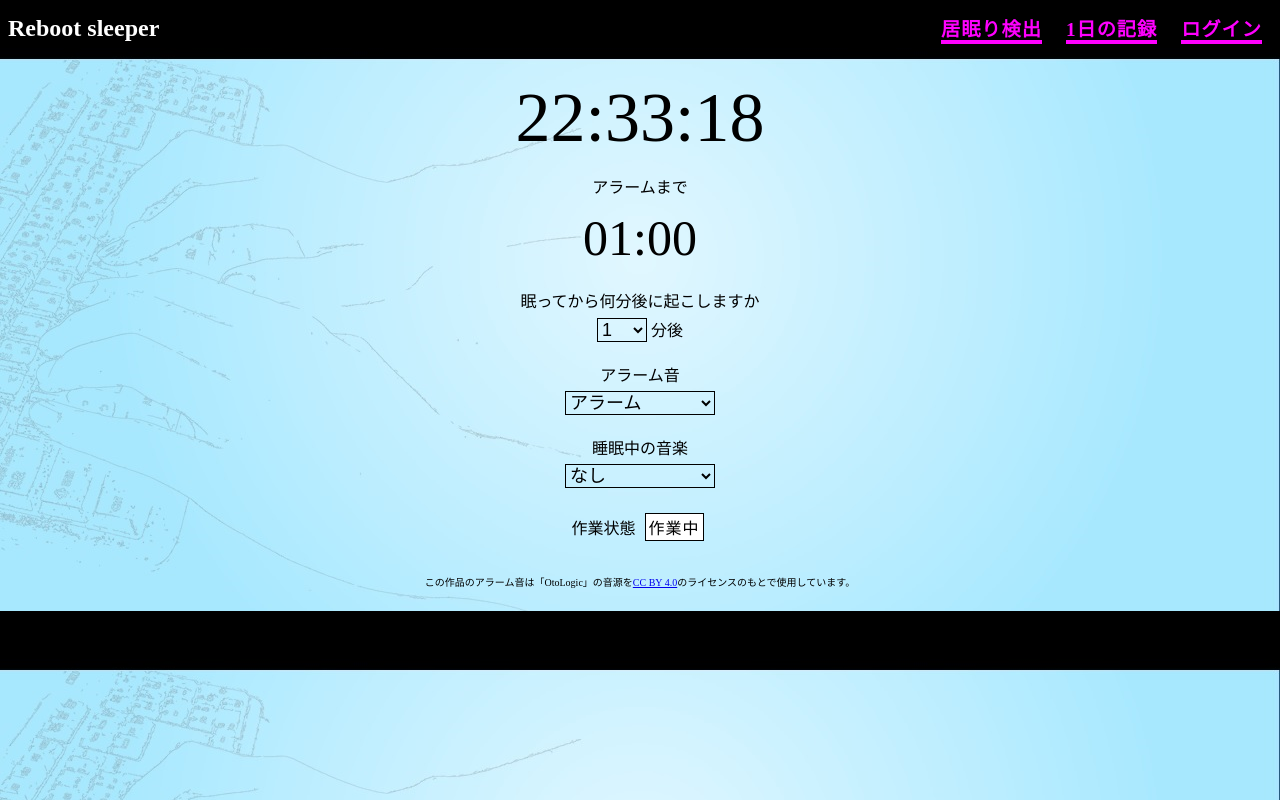
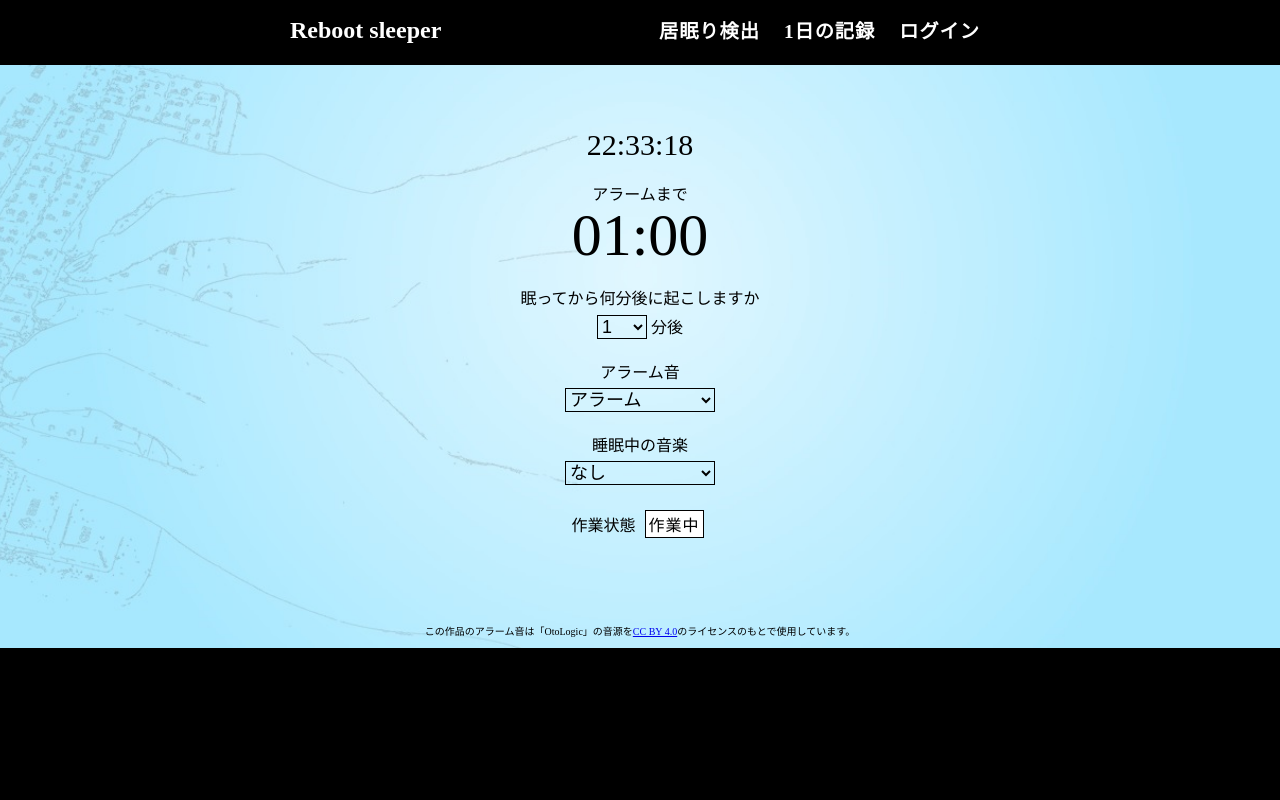
Before and after one commit to bisnii/hacku, a Flask app: page / in a window 1280 px wide. Run offline with Flask 2, Linux system fonts and the light colour scheme.

Commit message:
UI fine tuning 更に微調整しました (#30)
* update .gitignore更新

* update #21 app.pyからホーム画面を表示できるように変更

* update #21 index.htmlを更新

* add #21 居眠り検出テスト、1日の記録、ログインページを追加

* update #21  DOMContentLoadedを追加

* update #21 ボタンを使って画像を取得

* update #21 一定時間ごとに画像を取得

* update #21 サーバに静止画を送り状態を返却

* update #21 活動状態でアラームのオンオフを制御

* update #21 タイピングゲームでアラーム停止

* update #21 2連続同じ状態の場合のみアラームのオンオフを変えるように変更

* update #21 保存を作業状態に変更

* update #27 UIの微調整

* update #21 再度微調整

* update CSSの微修正とOpenCVのライセンスに必要な文章の追加

```diff
--- a/static/css/index.css
+++ b/static/css/index.css
@@ -1,14 +1,17 @@
 body{
+    margin: 0;
+    padding: 0;
+    background-color: #000;
     background-image: url("/static/img/background1.jpg");
+    background-repeat: no-repeat;
+    background-size: cover;
+    background-position: top center;
+    position: relative;
 }
 
 .entire{
-    width: 600px;
-    margin: 0 auto;
-}
-
-.title{
-    color: #000;
+    width: 700px;
+    margin: 80px auto;
 }
 
 .title a {
@@ -17,10 +20,16 @@ body{
 }
 
 header {
+    background-color: #000;
+    padding: 10px 0 15px;
+}
+
+.header_content {
     display: flex;
-    width: 100%;
     height: 40px;
     align-items: center;
+    width: 700px;
+    margin: 0 auto;
 }
 
 .title {
@@ -33,17 +42,17 @@ header {
     padding: 10px;
 }
 
-.button1,
-.button2,
-.button3 {
-    color: #f0f;
-    background-color: #0000;
+.nav_button {
+    color: #fff;
     font-size: larger;
     font-weight: 700;
     text-decoration: none;
     letter-spacing: 1px;
     border-bottom: .25rem solid transparent;
-    border-bottom-color: #f0f;
+}
+
+.nav_button:hover {
+    border-bottom: 2px solid #fff;
 }
 
 #work_status_button {
@@ -59,8 +68,9 @@ header {
 
 .clock{
     text-align: center;
-    font-size: 70px;
+    font-size:30px;
     line-height: 0%;
+    margin: 50px;
 }
 
 .timer_text{
@@ -70,8 +80,10 @@ header {
 
 .timer{
     text-align: center;
-    font-size: 50px;
+    font-size: 60px;
     line-height: 0%;
+    margin-top: 40px;
+    margin-bottom: 50px;
 }
 
 form
@@ -116,6 +128,11 @@ form
     display: none;
 }
 
+dialog #japanese {
+    font-weight: bolder;
+    margin: 0px;
+}
+
 footer {
     text-align: center;
     font-size: 10px;
--- a/templates/index.html
+++ b/templates/index.html
@@ -9,14 +9,16 @@
 </head>
 <body>
     <header>
-        <h2 class="title"><a href="/">Reboot sleeper</a></h2>
-        <nav class="nav">
-            <ul class="menu-group">
-                <li class="menu-item"><a href="/detection_test" class="button1">居眠り検出</a></li>
-                <li class="menu-item"><a href="/activity_log" class="button2">1日の記録</a></li>
-                <li class="menu-item"><a href="/login" class="button3">ログイン<br></a></li>
-            </ul>
-        </nav>
+        <div class="header_content">
+            <h2 class="title"><a href="/">Reboot sleeper</a></h2>
+            <nav class="nav">
+                <ul class="menu-group">
+                    <li class="menu-item"><a href="/detection_test" class="nav_button">居眠り検出</a></li>
+                    <li class="menu-item"><a href="/activity_log" class="nav_button">1日の記録</a></li>
+                    <li class="menu-item"><a href="/login" class="nav_button">ログイン<br></a></li>
+                </ul>
+            </nav>
+        </div>
     </header>
     <div class="entire">
         <p id='clock' class="clock"></p>
@@ -62,12 +64,6 @@
         </div>
     </div>
 
-    <br>
-
-    <footer>
-        <p id="license">この作品のアラーム音は「OtoLogic」の音源を<a href="https://creativecommons.org/licenses/by/4.0/deed.ja">CC BY 4.0</a>のライセンスのもとで使用しています。</p>
-    </footer>
-
     <!-- タイピングゲーム -->
     <dialog>
         <p id="count"></p>
@@ -79,6 +75,10 @@
     <video id="video_area" autoplay></video>
     <canvas id="capture_image"></canvas>
 
+    <footer>
+        <p id="license">この作品のアラーム音は「OtoLogic」の音源を<a href="https://creativecommons.org/licenses/by/4.0/deed.ja">CC BY 4.0</a>のライセンスのもとで使用しています。</p>
+    </footer>
+
     <script src="https://ajax.googleapis.com/ajax/libs/jquery/3.5.1/jquery.min.js"></script>
     <script type='text/javascript' src="/static/scripts/clock.js"></script>
     <script type='text/javascript' src="/static/scripts/alarm.js"></script>
```
Also changed, not shown: templates/activity_log.html (+12 -7 lines), templates/detection_test.html (+12 -7 lines), templates/login.html (+12 -7 lines), templates/typing_button.html (deleted, +0 -19 lines), README.md.
